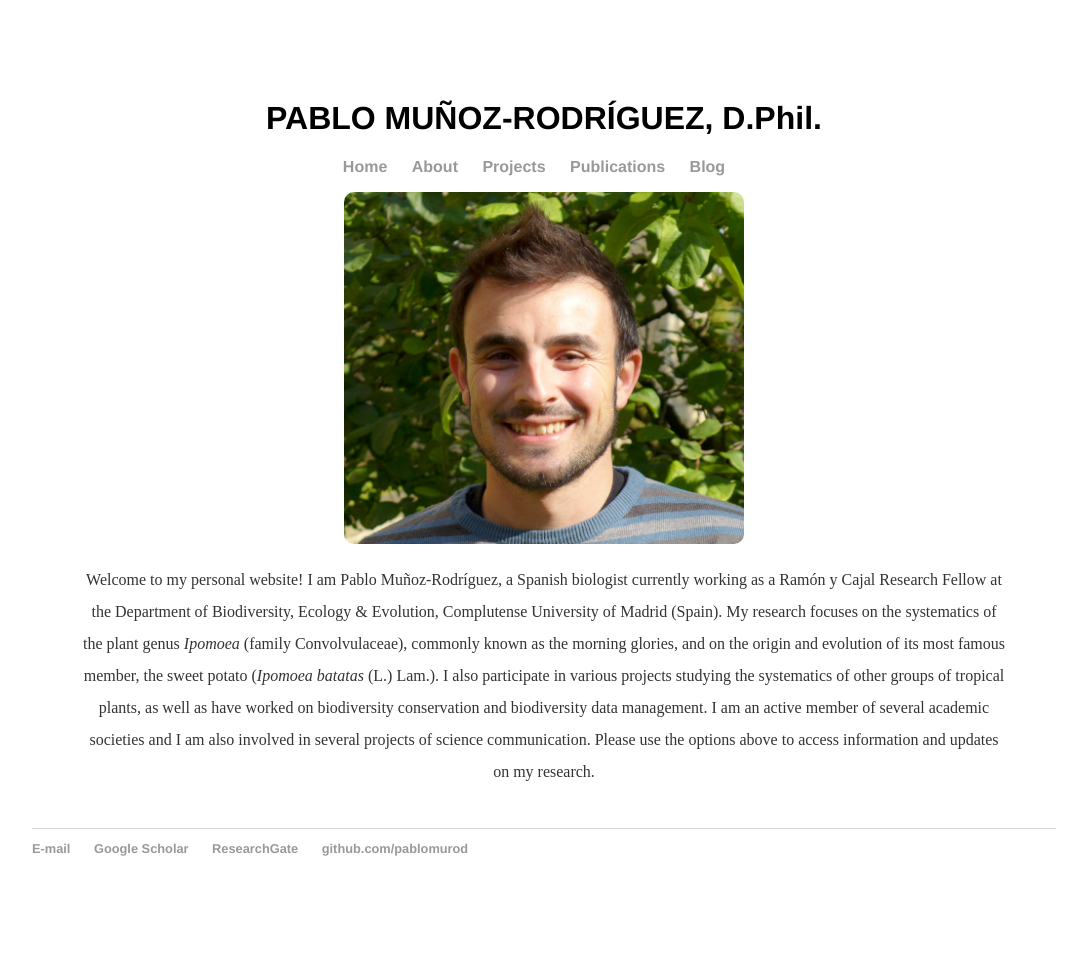
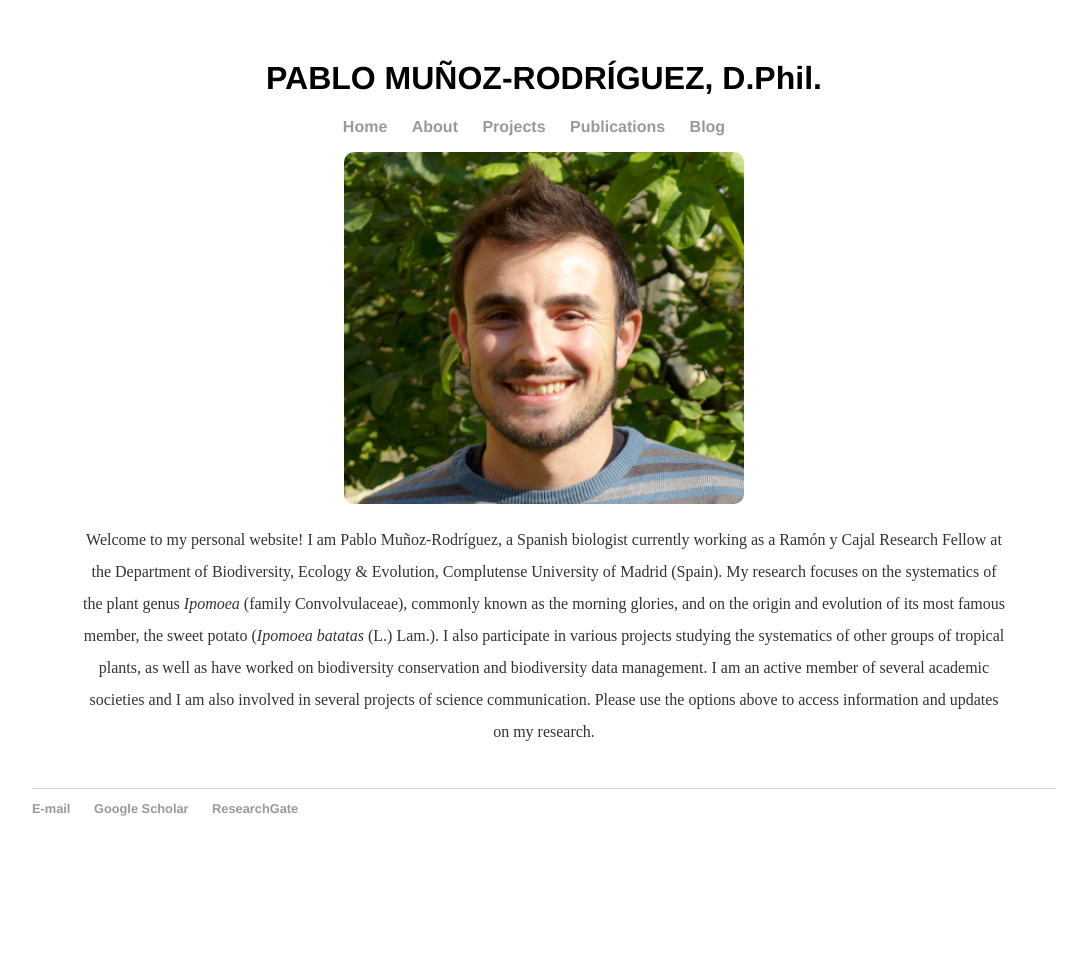
Before and after one commit to pablomurod/pablomurod.github.io, a Jekyll site: the page built from index.html, in a window 1280 px wide. Shown: the whole page, without its empty margins (96-1183 px from the left). Built offline with Jekyll 4.4.1, drawn with Linux system fonts in a browser that asks for light colours; after the commit the page ends 900 px from its top, so only the background shows below that.

Commit message:
changes to main menu

```diff
--- a/_layouts/default.html
+++ b/_layouts/default.html
@@ -26,7 +26,6 @@
 	        		<li><a href="mailto:pablo.munoz@ucm.es" target="_blank">E-mail</a></li>
 					<li><a href="https://scholar.google.com/citations?user=fl0V-DkAAAAJ" target="_blank">Google Scholar</a></li>
 					<li><a href="https://www.researchgate.net/profile/Pablo-Munoz-Rodriguez" target="_blank">ResearchGate</a></li>
-	        		<li><a href="https://github.com/pablomurod" target="_blank">github.com/pablomurod</a></li>
 				</ul>
 			</footer>
 		</body>
--- a/css/main.css
+++ b/css/main.css
@@ -1,5 +1,5 @@
 body {
-    margin: 100px auto;
+    margin: 60px auto;
     width: 80%;
 }
 
```
